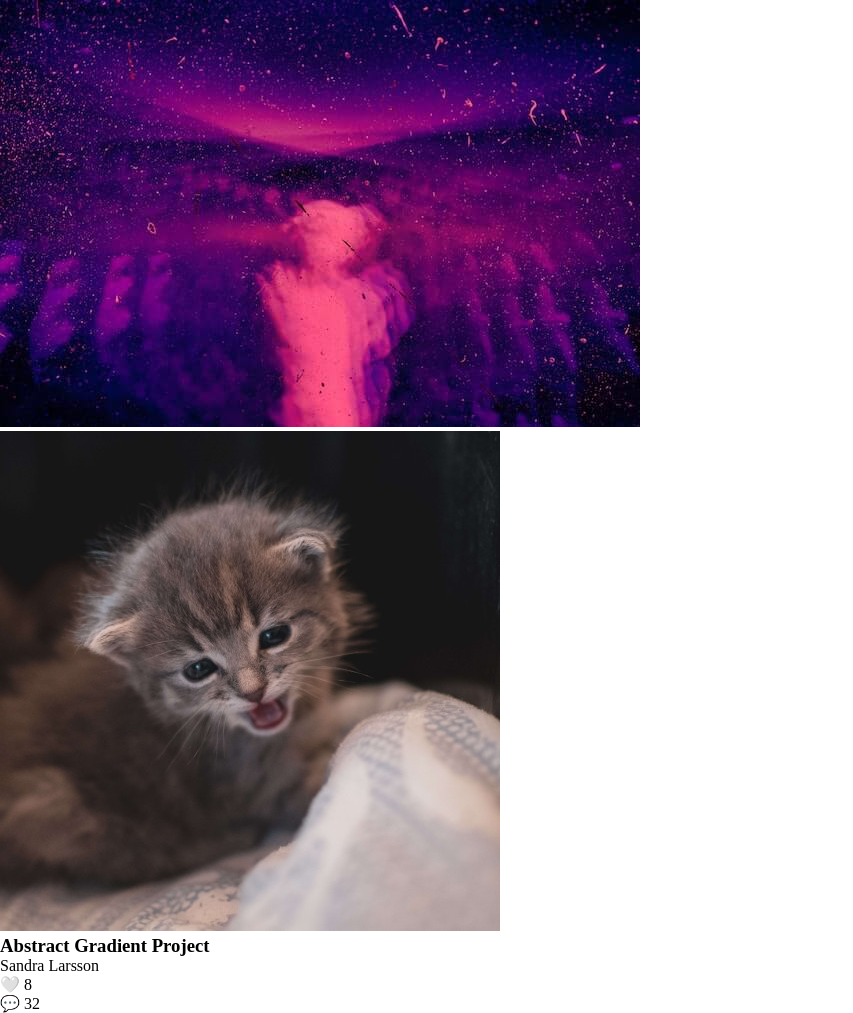
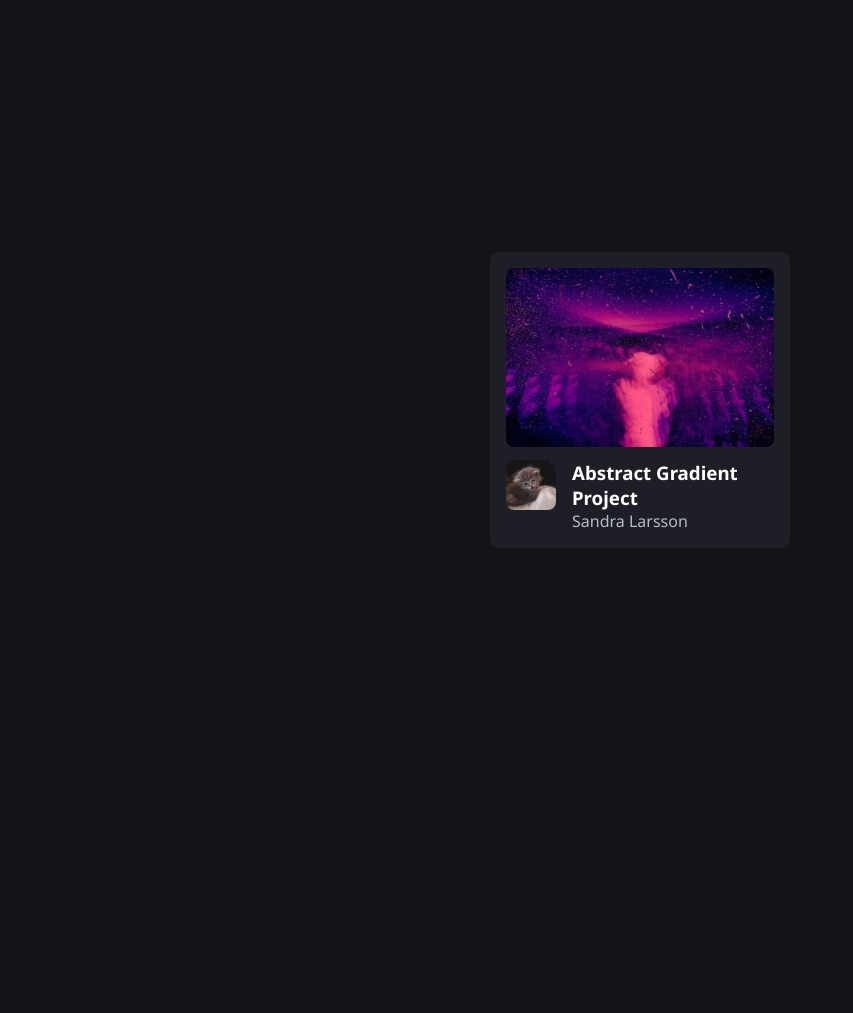
Before and after one commit to i-nywall/code-along-html-intro__20250924, a plain HTML site: page CodpenTile/index.html in a window 1280 px wide. Shown: the whole page, without its empty margins (0-853 px from the left). After the commit the page ends 800 px from the top, so only its background shows below. Drawn offline with Linux system fonts and the light colour scheme.

Commit message:
finished codepentile

```diff
--- a/CodpenTile/css/index.css
+++ b/CodpenTile/css/index.css
@@ -1,3 +1,5 @@
+@import url("https://fonts.googleapis.com/css2?family=Noto+Sans:ital,wght@0,100..900;1,100..900&display=swap");
+
 * {
     margin: 0;
     padding: 0;
@@ -5,9 +7,61 @@
 }
 
 :root {
-    --font-main: 'Noto Sans', sans-serif;
+    --font-main: "Noto Sans", sans-serif;
     --bg-main: #131417;
     --bg-card: #1e1f26;
     --bg-stats: #131417;
     --username: #b7bbc8;
 }
+
+body {
+    display: grid;
+    height: 100vh;
+    place-content: center;
+    font-family: var(--font-main);
+    background-color: var(--bg-main);
+}
+
+img {
+    max-width: 100%;
+}
+
+.card {
+    display: grid;
+    padding: 1rem;
+    background-color: var(--bg-card);
+    max-width: 300px;
+    border-radius: 0.5rem;
+    color: white;
+    gap: 0.5rem;
+}
+
+.card img {
+    border-radius: 0.5rem;
+}
+
+.card-body {
+    display: grid;
+    grid-template-columns: 50px auto;
+    gap: 1rem;
+}
+
+.card-details p {
+    color: var(--username);
+}
+.card-stats {
+    list-style: none;
+    display: none;
+    gap: 1rem;
+}
+
+.card:hover .card-stats {
+    display: flex;
+}
+
+.card-stats li {
+    background-color: var(--bg-stats);
+    padding: 4px 8px;
+    height: auto;
+    border-radius: 9999px;
+}
```
